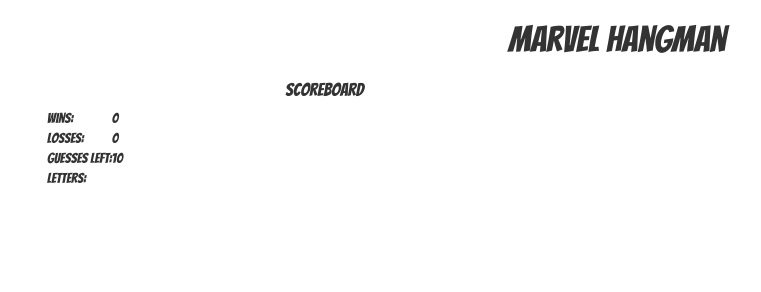
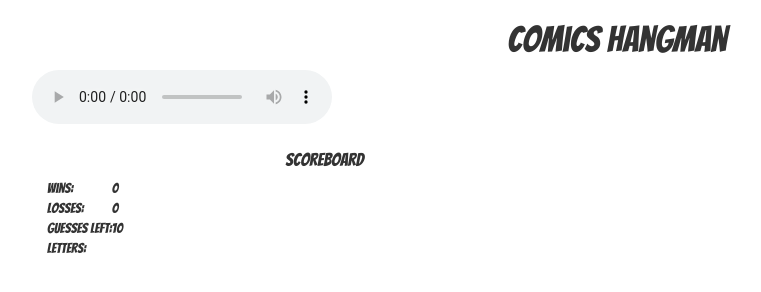
Before and after one commit to madkcat/Team-Hangman, a plain HTML site: page index.html in a window 1280 px wide. Shown: the whole page, without its empty margins (23-784 px from the left). Drawn offline with nearby package versions, Linux system fonts and the light colour scheme.

Commit message:
added marvel theme song.

```diff
--- a/index.html
+++ b/index.html
@@ -20,8 +20,13 @@
     <div class="container">
         <div class="row header">
             <div class="col-md-12 text-center">
-                <h1>Marvel Hangman</h1>
+                <h1>Comics Hangman</h1>
             </div>
+            <p>
+                <audio autoplay id="music" controls>
+                    <source src="./assets/music-images/The_Avengers.mp3" type="audio/mp3"> Your browser does not support the audio element.
+                </audio>
+            </p>
         </div>
         <div class="row">
             <div class="col-md-6">
@@ -51,6 +56,7 @@
                 </div>
             </div>
             <div class="col-md-6">
+                <img src="#" alt="">
 
             </div>
         </div>
```
